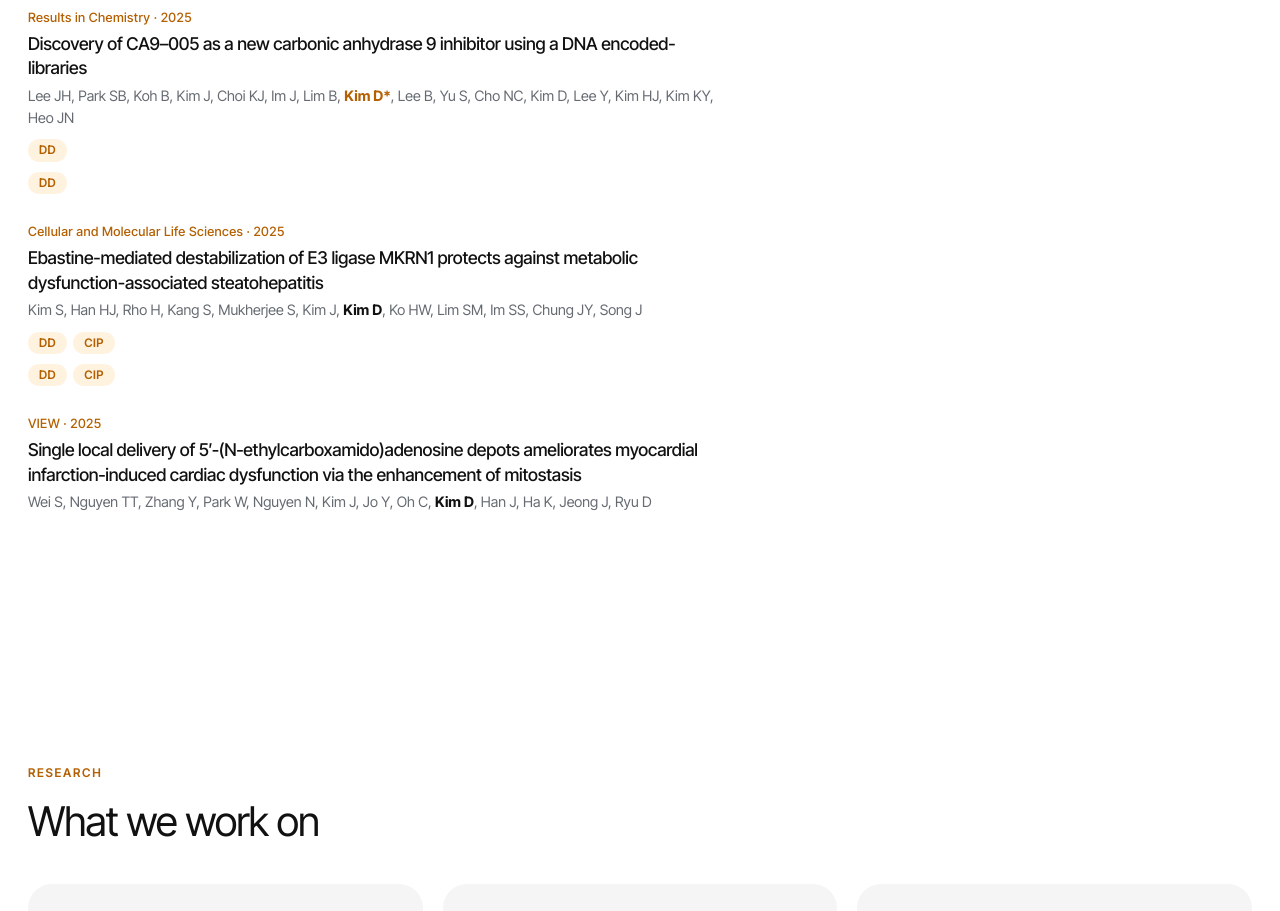
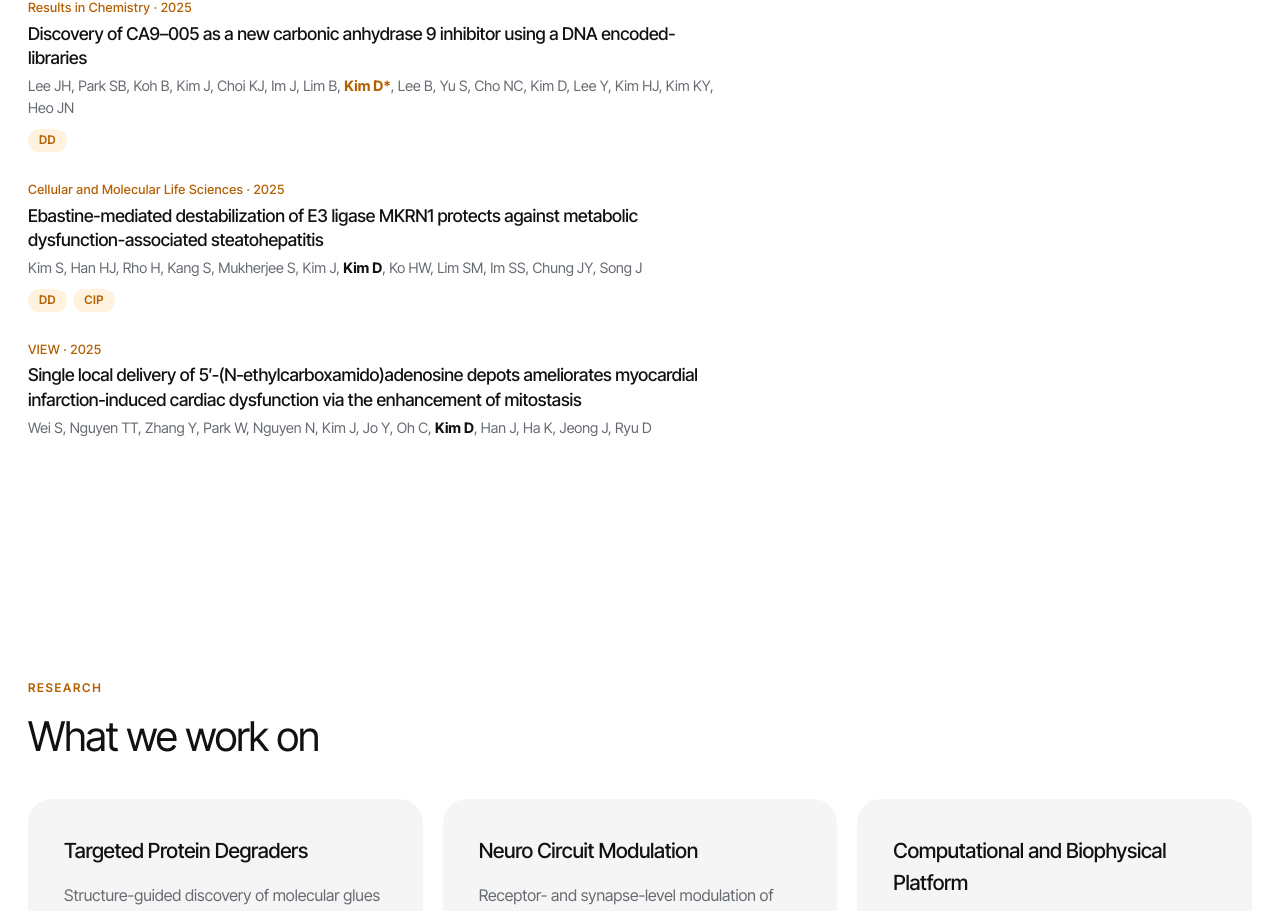
Before and after one commit to aLaDDIN-labs/aladdin-labs.github.io, a Next.js app: page / in a window 1280 px wide. Shown: the part 970-1881 px from the top of the page. Built offline with nearby package versions, Linux system fonts and the light colour scheme; a web font is replaced by a local one.

Commit message:
Add files via upload

```diff
--- a/app/globals.css
+++ b/app/globals.css
@@ -183,7 +183,9 @@ html[data-lang="ko"] .en-only { display: none; }
 @keyframes hs-float { 0%, 100% { transform: translateY(-50%) translate3d(0, 0, 0) rotate(0deg); } 50% { transform: translateY(-52%) translate3d(0, 0, 0) rotate(0.6deg); } }
 .hero-inner { z-index: 1; }
 @media (prefers-reduced-motion: reduce) { .hero-structure { animation: none; } }
-@media (max-width: 860px) { .hero-structure { height: 46%; max-width: none; right: -16%; top: 80%; opacity: 0.45; animation: none; } .hero { min-height: 640px; } }
+@keyframes hs-float-m { 0%, 100% { transform: translateY(-50%) translateY(10px) rotate(-0.8deg); } 50% { transform: translateY(-50%) translateY(-14px) rotate(0.8deg); } }
+@media (max-width: 860px) { .hero-structure { height: 70%; max-width: none; right: -6%; top: 62%; opacity: 0.32; animation: hs-float-m 6s ease-in-out infinite; } }
+@media (max-width: 860px) and (prefers-reduced-motion: reduce) { .hero-structure { animation: none; } }
 
 /* latest (home) + news */
 .latest { padding-top: 56px; }
--- a/app/page.jsx
+++ b/app/page.jsx
@@ -57,11 +57,6 @@ export default function Home() {
                       {p.url ? <a href={p.url} target="_blank" rel="noreferrer">{p.title}</a> : p.title}
                     </h3>
                     <p className="pub-authors"><Authors text={p.authors} mark={p.mark} piName={site.pi_name} /></p>
-                  <div className="pub-meta">
-                    {p.topics.map((id) => topicMap[id] && (
-                      <span key={id} className="tag tag-abbr" title={topicMap[id].en}>{topicMap[id].abbr}</span>
-                    ))}
-                  </div>
                     <div className="pub-meta">
                       {p.topics.map((id) => topicMap[id] && (
                         <span key={id} className="tag tag-abbr" title={topicMap[id].en}>{topicMap[id].abbr}</span>
```
